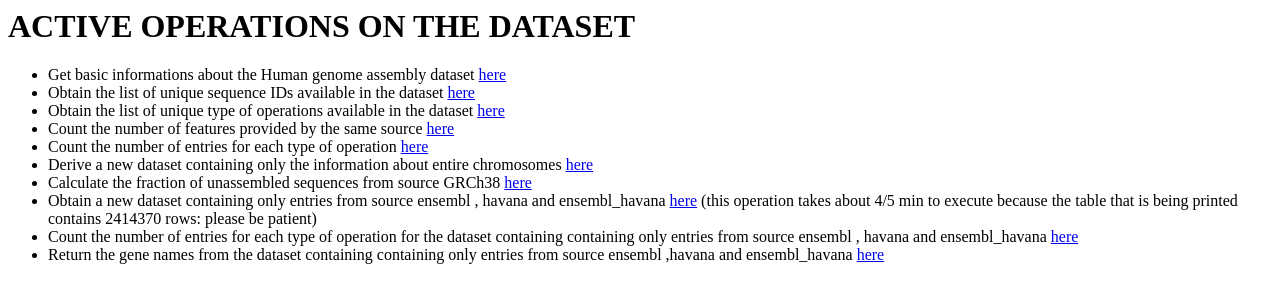
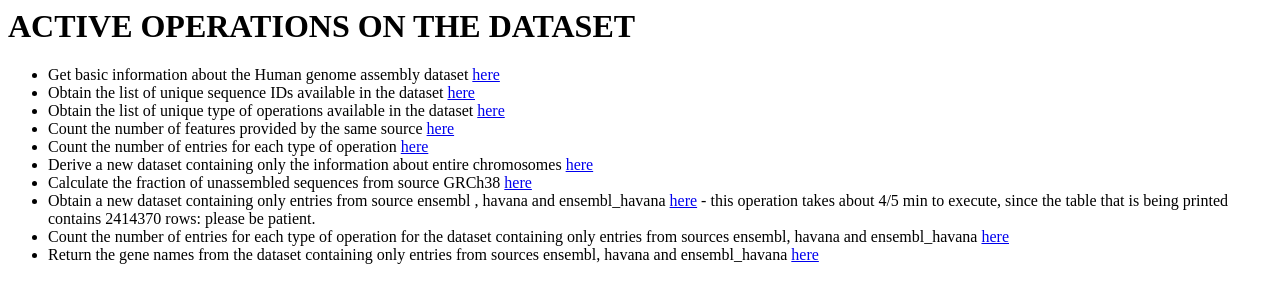
Before and after one commit to annacormio/genomeAnnotation_Genomics_2023, a Flask app: page /active_op in a window 1280 px wide. Shown: the top 303 px of the page. Run offline with Flask 2, Linux system fonts and the light colour scheme; parts of the project's set-up code (start-up, migrations or seed data) failed here and were passed over.

Commit message:
final changes

```diff
--- a/templates/active_operations.html
+++ b/templates/active_operations.html
@@ -9,16 +9,16 @@
 
 <ul>
 
-    <li>Get basic informations about the Human genome assembly dataset <a target='_blank' href="/basicInfo">here</a></li>
+    <li>Get basic information about the Human genome assembly dataset <a target='_blank' href="/basicInfo">here</a></li>
     <li>Obtain the list of unique sequence IDs available in the dataset <a target='_blank' href="/uniqueID">here</a></li>
     <li>Obtain the list of unique type of operations available in the dataset <a target='_blank' href="/uniqueType">here</a></li>
     <li>Count the number of features provided by the same source <a target='_blank' href="/countSource">here</a></li>
     <li>Count the number of entries for each type of operation <a target='_blank' href="/countType">here</a></li>
     <li>Derive a new dataset containing only the information about entire chromosomes <a target='_blank' href="/chromosome">here</a></li>
     <li>Calculate the fraction of unassembled sequences from source GRCh38 <a target='_blank' href="/unassembledsq">here</a></li>
-    <li>Obtain a new dataset containing only entries from source ensembl , havana and ensembl_havana <a target='_blank' href="/onlyhavensbl">here</a> (this operation takes about 4/5 min to execute because the table that is being printed contains 2414370 rows: please be patient)</li>
-    <li>Count the number of entries for each type of operation for the dataset containing containing only entries from source ensembl , havana and ensembl_havana <a target='_blank' href="/counthavensbl">here</a></li>
-    <li>Return the gene names from the dataset containing containing only entries from source ensembl ,havana and ensembl_havana <a target='_blank' href="/havensblGeneNames">here</a></li>
+    <li>Obtain a new dataset containing only entries from source ensembl , havana and ensembl_havana <a target='_blank' href="/onlyhavensbl">here</a> - this operation takes about 4/5 min to execute, since the table that is being printed contains 2414370 rows: please be patient.</li>
+    <li>Count the number of entries for each type of operation for the dataset containing only entries from sources ensembl, havana and ensembl_havana <a target='_blank' href="/counthavensbl">here</a></li>
+    <li>Return the gene names from the dataset containing only entries from sources ensembl, havana and ensembl_havana <a target='_blank' href="/havensblGeneNames">here</a></li>
 </ul>
 </body>
 </html>
--- a/templates/documentation.html
+++ b/templates/documentation.html
@@ -8,9 +8,9 @@
 	<h1>PROJECT DOCUMENTATION</h1>
 	<h2>Design</h2>
 	<h3>CRC cards</h3>
-		<img src='../images/CRC_cards.png'/>
+		<img src='https://github.com/annacormio/genomeAnnotation_Genomics_2023/blob/master/templates/images/CRC_cards.jpg?raw=true' width = 950 height = 500/>
 	<h3>UML</h3>
-		<img src='../images/UML.png'/>
+		<img src='https://github.com/annacormio/genomeAnnotation_Genomics_2023/blob/master/templates/images/UML.jpg?raw=true'width = 800 height = 500/>
 	<h2>Implementation</h2>
 	<h3>Reader</h3>
 		<p>
```
